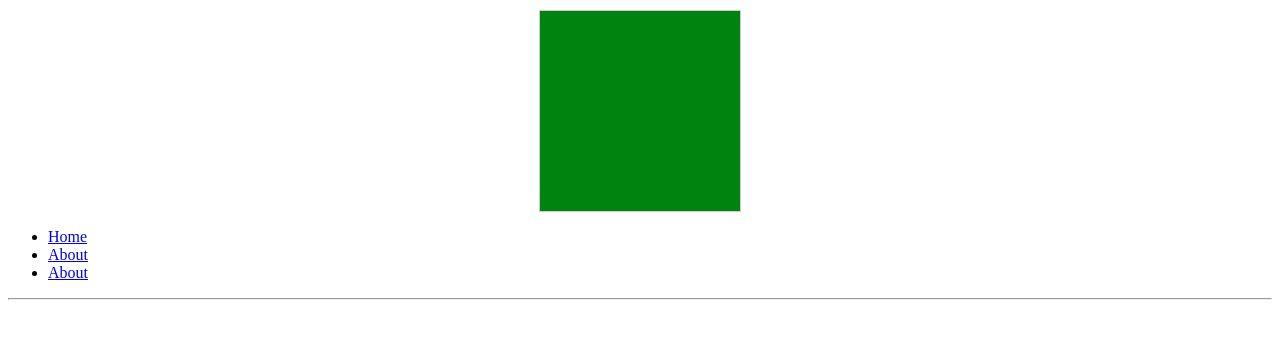
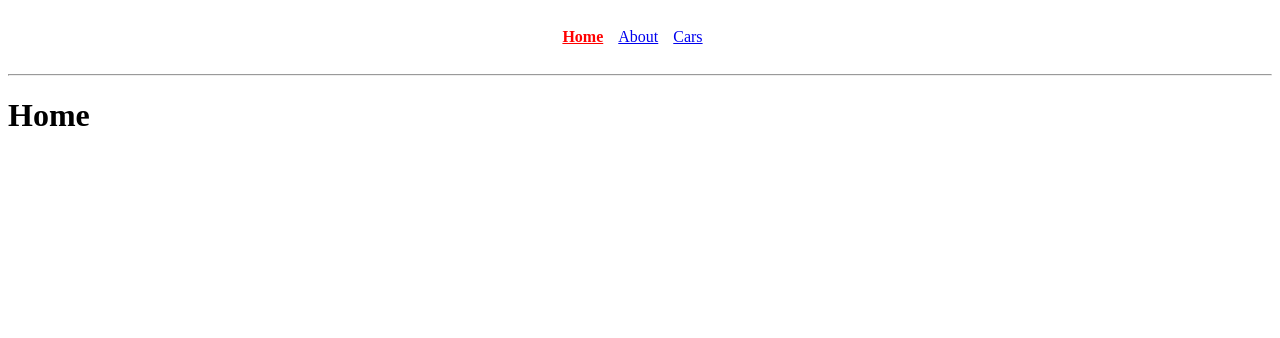
Before and after one commit to TykhonchukIvan/react-redux, a React app: page / in a window 1280 px wide. Shown: the top 338 px of the page. Built offline with nearby package versions, Linux system fonts and the light colour scheme.

Commit message:
feat: rout v1.2

```diff
--- a/src/App.js
+++ b/src/App.js
@@ -1,7 +1,7 @@
 import React from 'react';
 import RoutTheory from './components/reactRouterTheory/index'
 
-export default class App extends React.Component {
+  export default class App extends React.Component {
   constructor(props) {
     super(props);
   }
--- a/src/components/reactRouterTheory/index.js
+++ b/src/components/reactRouterTheory/index.js
@@ -1,7 +1,8 @@
 import React from 'react';
-import {Route} from 'react-router-dom';
+import {Route, NavLink} from 'react-router-dom';
 import About from './About/About';
 import Card from './Card/Card';
+import './routStyle.less';
 
 export default class RoutTheory extends React.Component {
 
@@ -15,25 +16,41 @@ export default class RoutTheory extends React.Component {
 
     return (
       <>
-        <Route path='/about' exact render={() => <h1>Home</h1>}/>
-        <Route path='/' exact component={About}/>
-        <Route path='/cars' exact component={Card}/>
-
         <div>
           <nav>
             <ul>
               <li>
-                <a href='/'>Home</a>
+                <NavLink
+                  to={'/'}
+                  exact
+                  activeClassName={'wfm-active'}>
+                  Home</NavLink>
               </li>
               <li>
-                <a href='/about'>About</a>
+                <NavLink
+                  to={'/about'}
+                  exact
+                  activeStyle={{color: 'blue'}}
+                >About</NavLink>
               </li>
               <li>
-                <a href='/cars'>About</a>
+                <NavLink
+                  to={{
+                    pathname:'/cars',
+                    search:'?a=1&b=2',
+                    hash:'wfm-hash'
+                  }}
+                  exact
+                >Cars</NavLink>
               </li>
             </ul>
           </nav>
           <hr/>
+
+          <Route path='/' exact render={() => <h1>Home</h1>}/>
+          <Route path='/about' exact component={About}/>
+          <Route path='/cars' exact component={Card}/>
+
         </div>
       </>
 
--- /dev/null
+++ b/src/components/reactRouterTheory/routStyle.less
@@ -0,0 +1,18 @@
+nav {
+  ul {
+    display: flex;
+    justify-content: center;
+    align-items: center;
+    list-style: none;
+    margin: 0;
+    padding: 20px;
+
+    li {
+      margin-right: 15px;
+      a.active, a.wfm-active {
+        font-weight: bold;
+        color: red;
+      }
+    }
+  }
+}
--- a/src/index.js
+++ b/src/index.js
@@ -3,10 +3,10 @@ import ReactDOM from 'react-dom';
 import {BrowserRouter} from 'react-router-dom';
 import App from './App';
 
-const application = (
+const application =
   <BrowserRouter>
     <App/>
   </BrowserRouter>
-)
 
-ReactDOM.render(<BrowserRouter><App/></BrowserRouter>, document.querySelector('#root'));
+
+ReactDOM.render(application, document.querySelector('#root'));
--- a/webpack.config.js
+++ b/webpack.config.js
@@ -24,6 +24,17 @@ module.exports = {
       },
     ]
   },
+  devServer: {
+    historyApiFallback: true,
+    contentBase: './dist',
+    watchOptions: {
+      //poll: true,
+    },
+    hot: true,
+    open: false,
+    host: 'localhost',
+    port: 3333,
+  },
   plugins: [
     new HtmlWebpackPlugin({
       template: path.resolve(__dirname, "./src/index.html"),
```
Also changed, not shown: 2 other files (tests, documents, lock files or other folders).
